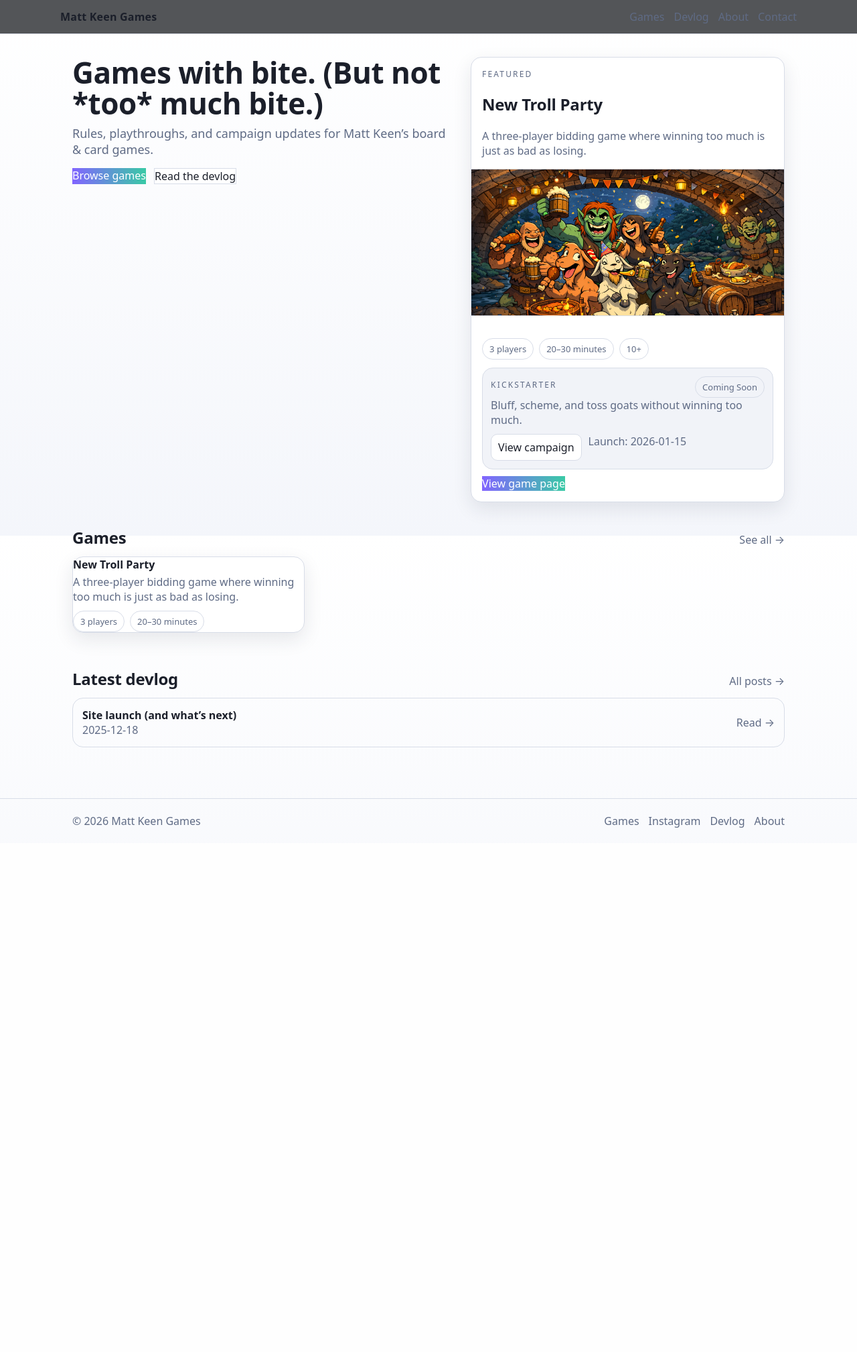
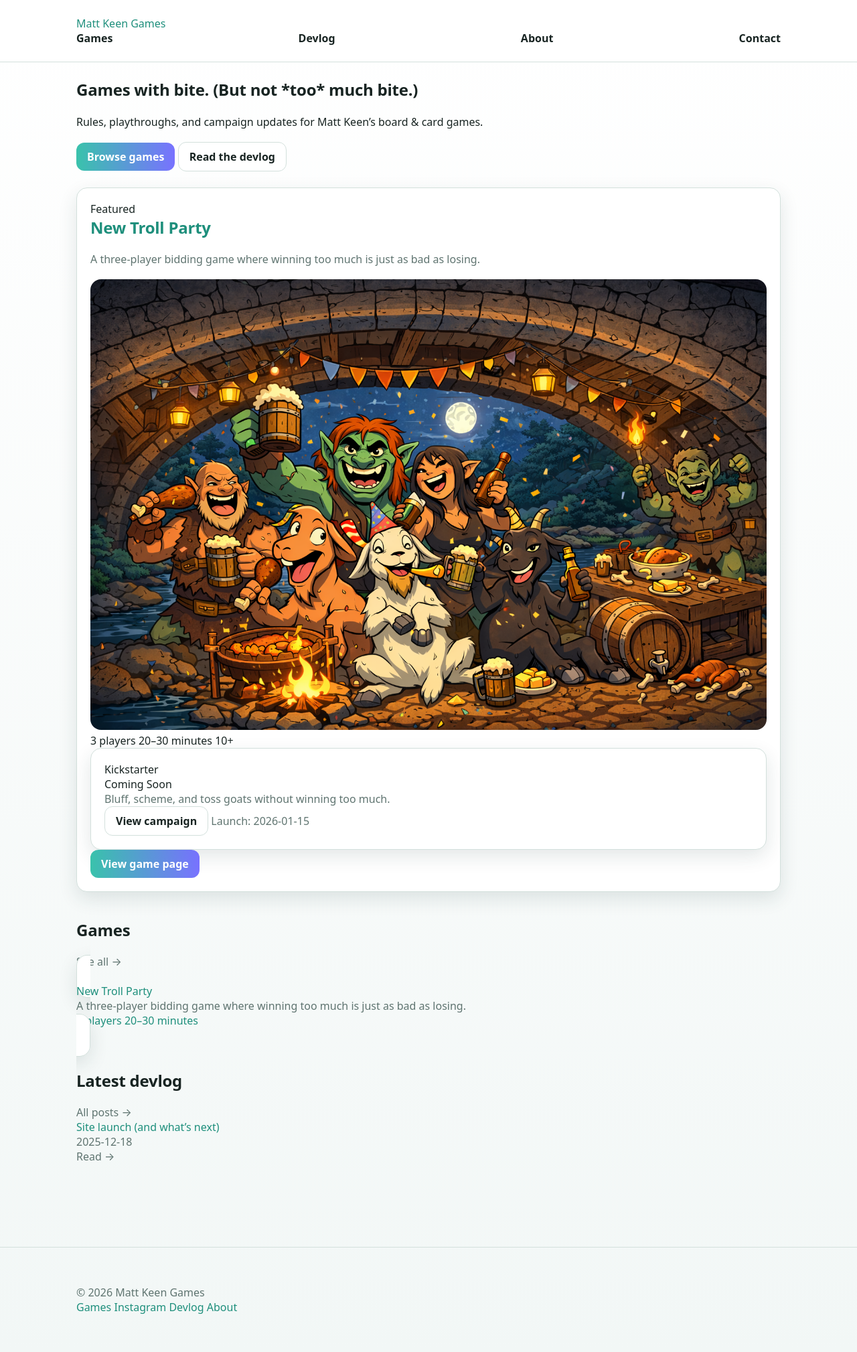
Before and after one commit to mlkeen/mattkeengames, a Flask app: page / in a window 1280 px wide. Shown: the whole page at 67% size. Before the commit the page ends 1236 px from the top, so only its background shows below. Run offline with Flask 3, Linux system fonts and the light colour scheme.

Commit message:
Change css to white

```diff
--- a/static/css/site.css
+++ b/static/css/site.css
@@ -1,209 +1,225 @@
-/* Minimal, dependency-free styling. Tweak freely. */
+/* ============================================================
+   Matt Keen Games – Site Styles
+   Light Theme with Green-Teal Accent
+   ============================================================ */
+
+/* ============================================================
+   Root Color System
+   ============================================================ */
+
 :root{
-  --bg:#f7f8fb;          /* page background */
-  --panel:#ffffff;      /* card background */
-  --panel2:#f1f3f8;     /* subtle alt panel */
-  --text:#1b1f2a;       /* main text */
-  --muted:#5f6b85;      /* secondary text */
-  --line:#d8dde8;       /* borders */
-  --accent:#7b5cff;     /* purple */
-  --accent2:#2fc7a1;    /* teal */
-  --shadow: 0 10px 28px rgba(30,40,60,.10);
+  /* Core surfaces */
+  --bg: #f6f8f7;
+  --panel: #ffffff;
+  --panel2: #eef5f3;
+
+  /* Text */
+  --text: #182422;
+  --muted: #5f7470;
+
+  /* Borders & dividers */
+  --line: #d3e0dc;
+  --line-hover: #b7cfca;
+
+  /* Brand accents */
+  --accent: #6a63ff;        /* purple */
+  --accent2: #2fbfa7;       /* green-teal */
+  --accent3: #1e8f7c;       /* dark teal */
+
+  /* Links */
+  --prose-link: var(--accent3);
+
+  /* Shadows */
+  --shadow: 0 10px 28px rgba(25,60,55,.12);
+
+  /* Header */
+  --header-bg: rgba(255,255,255,.85);
+
+  /* Translucent surfaces */
+  --surface-06: rgba(47,191,167,.06);
+  --surface-12: rgba(47,191,167,.12);
+
+  /* Gradients */
+  --grad-primary: linear-gradient(
+    90deg,
+    rgba(47,191,167,.95),
+    rgba(106,99,255,.90)
+  );
+
+  --grad-soft: linear-gradient(
+    180deg,
+    #ffffff 0%,
+    #f2f7f6 100%
+  );
 }
 
+/* ============================================================
+   Global Reset & Base
+   ============================================================ */
 
-*{box-sizing:border-box}
-html,body{height:100%}
+*{
+  box-sizing:border-box;
+}
+
 body{
   margin:0;
-  font-family: ui-sans-serif, system-ui, -apple-system, Segoe UI, Roboto, Arial, "Apple Color Emoji","Segoe UI Emoji";
-  background: linear-gradient(
-    180deg,
-    #ffffff 0%,
-    #f4f6fb 100%
-  );
-  color:var(--text);
+  font-family: ui-sans-serif, system-ui, -apple-system, Segoe UI, Roboto, Arial,
+               "Apple Color Emoji","Segoe UI Emoji";
+  background: var(--grad-soft);
+  color: var(--text);
 }
 
-h1, h2, h3{
+/* ============================================================
+   Typography
+   ============================================================ */
+
+h1,h2,h3{
   letter-spacing:-0.01em;
+  margin-top:0;
 }
 
-.hero h1{
+h1{
   font-weight:800;
 }
 
+p{
+  line-height:1.6;
+}
 
-a{color:inherit; text-decoration:none}
-a:hover{text-decoration:underline}
-
-.container{max-width:1100px; margin:0 auto; padding:0 18px}
-
-.site-header{
-  position:sticky; top:0; z-index:10;
-  background: rgba(11,13,18,.7);
-  backdrop-filter: blur(10px);
-  border-bottom:1px solid var(--line);
-}
-.header-row{display:flex; align-items:center; justify-content:space-between; padding:14px 0}
-.brand{font-weight:800; letter-spacing:.2px}
-.nav{display:flex; gap:14px}
-.nav a{color:var(--muted)}
-.nav a:hover{color:var(--text); text-decoration:none}
-
-.site-footer{
-  border-top:1px solid var(--line);
-  margin-top:50px;
-  padding:22px 0;
+.muted{
   color:var(--muted);
 }
-.footer-row{display:flex; justify-content:space-between; gap:14px; flex-wrap:wrap}
-.footer-links{display:flex; gap:14px}
 
-.hero{display:grid; grid-template-columns: 1.1fr .9fr; gap:22px; padding:34px 0 10px}
-@media (max-width: 900px){ .hero{grid-template-columns:1fr} }
+a{
+  color:var(--prose-link);
+  text-decoration:none;
+}
 
-.hero-text h1{font-size:44px; line-height:1.05; margin:0 0 10px}
-.lede{font-size:18px; color:var(--muted); margin:0 0 16px}
-.cta-row{display:flex; gap:12px; flex-wrap:wrap}
+a:hover{
+  text-decoration:underline;
+}
 
-.section{padding:26px 0}
-.section-head{display:flex; justify-content:space-between; align-items:baseline; gap:14px; margin-bottom:12px}
-.section-head h2{margin:0}
-.muted{color:var(--muted)}
+/* ============================================================
+   Layout Containers
+   ============================================================ */
 
+.container{
+  max-width:1100px;
+  margin:0 auto;
+  padding:24px;
+}
+
+.section{
+  margin:40px 0;
+}
+
+/* ============================================================
+   Header & Navigation
+   ============================================================ */
+
+header{
+  position:sticky;
+  top:0;
+  background:var(--header-bg);
+  backdrop-filter:blur(8px);
+  border-bottom:1px solid var(--line);
+  z-index:100;
+}
+
+nav{
+  display:flex;
+  align-items:center;
+  justify-content:space-between;
+  gap:16px;
+}
+
+nav a{
+  color:var(--text);
+  font-weight:600;
+}
+
+nav a:hover{
+  color:var(--accent3);
+}
+
+/* ============================================================
+   Cards & Tiles
+   ============================================================ */
 
 .card,
 .tile{
-  background: var(--panel);
+  background:var(--panel);
   border:1px solid var(--line);
   border-radius:16px;
-  box-shadow: var(--shadow);
+  box-shadow:var(--shadow);
+  padding:20px;
 }
 
+.tile:hover{
+  border-color:var(--line-hover);
+}
 
-.card.subtle{background: var(--panel2); box-shadow:none}
-.card-header{padding:16px 16px 0}
-.card-body{padding:16px}
-.card-image{width:100%; height:220px; object-fit:cover; border-top:1px solid var(--line); border-bottom:1px solid var(--line)}
-.kicker{font-size:12px; letter-spacing:.18em; text-transform:uppercase; color:var(--muted); margin-bottom:6px}
+/* ============================================================
+   Hero Section
+   ============================================================ */
+
+.hero{
+  display:grid;
+  gap:24px;
+  align-items:center;
+}
+
+.hero img{
+  width:100%;
+  border-radius:16px;
+}
+
+/* ============================================================
+   Buttons
+   ============================================================ */
 
 .btn{
-  background:#ffffff;
+  display:inline-block;
+  padding:10px 16px;
+  border-radius:12px;
   border:1px solid var(--line);
+  background:var(--panel);
   color:var(--text);
+  font-weight:600;
+  cursor:pointer;
 }
 
-
-.btn:hover{border-color: rgba(255,255,255,.25); text-decoration:none}
-.btn.primary{
-  background: linear-gradient(
-    90deg,
-    rgba(123,92,255,.95),
-    rgba(47,199,161,.95)
-  );
-  border: none;
-  color: #fff;
-}
-.btn.small{padding:8px 10px; border-radius:10px}
-.btn.full{width:100%}
-
-.pill-row{display:flex; gap:8px; flex-wrap:wrap; margin:12px 0}
-.pill{
-  display:inline-flex; align-items:center;
-  padding:6px 10px;
-  border-radius:999px;
-  border:1px solid var(--line);
-  color:var(--muted);
-  font-size:13px;
-  background: rgba(255,255,255,.02);
+.btn:hover{
+  border-color:var(--line-hover);
 }
 
-.grid{
-  display:grid;
-  grid-template-columns: repeat(3, minmax(0, 1fr));
-  gap:12px;
-}
-@media (max-width: 900px){ .grid{grid-template-columns:1fr} }
-
-.tile:hover{transform: translateY(-2px); border-color: rgba(255,255,255,.25); text-decoration:none}
-.tile-title{font-weight:750; margin-bottom:4px}
-.tile-sub{margin-bottom:10px}
-.tile-meta{display:flex; gap:8px; flex-wrap:wrap}
-
-.stack{display:flex; flex-direction:column; gap:10px}
-.row{
-  display:flex; justify-content:space-between; align-items:center;
-  gap:14px;
-  padding:14px;
-  border-radius:16px;
-  border:1px solid var(--line);
-  background: rgba(255,255,255,.02);
-}
-.row:hover{border-color: rgba(255,255,255,.25); text-decoration:none}
-.row-title{font-weight:700}
-
-.page-head{padding:26px 0 6px}
-.page-head h1{margin:0 0 6px; font-size:36px}
-
-.game-hero{
-  display:grid;
-  grid-template-columns: 1.05fr .95fr;
-  gap:18px;
-  padding:26px 0 10px;
-}
-@media (max-width: 900px){ .game-hero{grid-template-columns:1fr} }
-.hero-image{
-  width:100%;
-  height:360px;
-  object-fit:cover;
-  border-radius:16px;
-  border:1px solid var(--line);
-  box-shadow: var(--shadow);
-}
-.image-placeholder{
-  height:360px;
-  display:flex; align-items:center; justify-content:center;
-  border:1px dashed var(--line);
-  border-radius:16px;
-  color:var(--muted);
-  padding:16px;
+.btn.primary{
+  background:var(--grad-primary);
+  border:none;
+  color:#fff;
 }
 
-.video-grid{
-  display:grid;
-  grid-template-columns: repeat(2, minmax(0, 1fr));
-  gap:12px;
+/* ============================================================
+   Lists & Prose Blocks
+   ============================================================ */
+
+ul.prose{
+  padding-left:20px;
 }
-@media (max-width: 900px){ .video-grid{grid-template-columns:1fr} }
-.video-card{
+
+ul.prose li{
+  margin-bottom:8px;
+}
+
+/* ============================================================
+   Newsletter Signup
+   ============================================================ */
+
+.newsletter{
+  background:var(--panel2);
   border:1px solid var(--line);
   border-radius:16px;
-  overflow:hidden;
-  background: rgba(255,255,255,.02);
-}
-.video-frame{position:relative; padding-top:56.25%}
-.video-frame iframe{position:absolute; inset:0; width:100%; height:100%}
-.video-label{padding:10px 12px; color:var(--muted)}
-
-.article{padding:26px 0}
-.article-head h1{margin:0 0 6px; font-size:38px}
-.prose{color:var(--text); line-height:1.65}
-.prose h2{margin-top:24px}
-.prose a{color: #c7c3ff}
-.spacer{height:10px}
-
-.ks{margin-top:12px; padding:12px 12px}
-.ks-top{display:flex; justify-content:space-between; align-items:center; gap:10px}
-.ks-actions{display:flex; gap:10px; flex-wrap:wrap; margin-top:10px}
-
-
-.newsletter{
-  padding:18px;
-}
-
-.newsletter h3{
-  margin:0 0 6px;
+  padding:20px;
 }
 
 .newsletter form{
@@ -219,19 +235,27 @@ a:hover{text-decoration:underline}
   padding:10px 12px;
   border-radius:12px;
   border:1px solid var(--line);
-  background: rgba(255,255,255,.06);
-  color: var(--text);
+  background:var(--panel);
+  color:var(--text);
 }
 
 .newsletter input[type="submit"]{
   padding:10px 14px;
   border-radius:12px;
-  border:1px solid var(--line);
-  background: linear-gradient(
-    90deg,
-    rgba(155,123,255,.55),
-    rgba(73,230,190,.35)
-  );
+  border:none;
+  background:var(--grad-primary);
   color:#fff;
+  font-weight:600;
   cursor:pointer;
 }
+
+/* ============================================================
+   Footer
+   ============================================================ */
+
+footer{
+  margin-top:60px;
+  padding:32px 24px;
+  border-top:1px solid var(--line);
+  color:var(--muted);
+}
```
